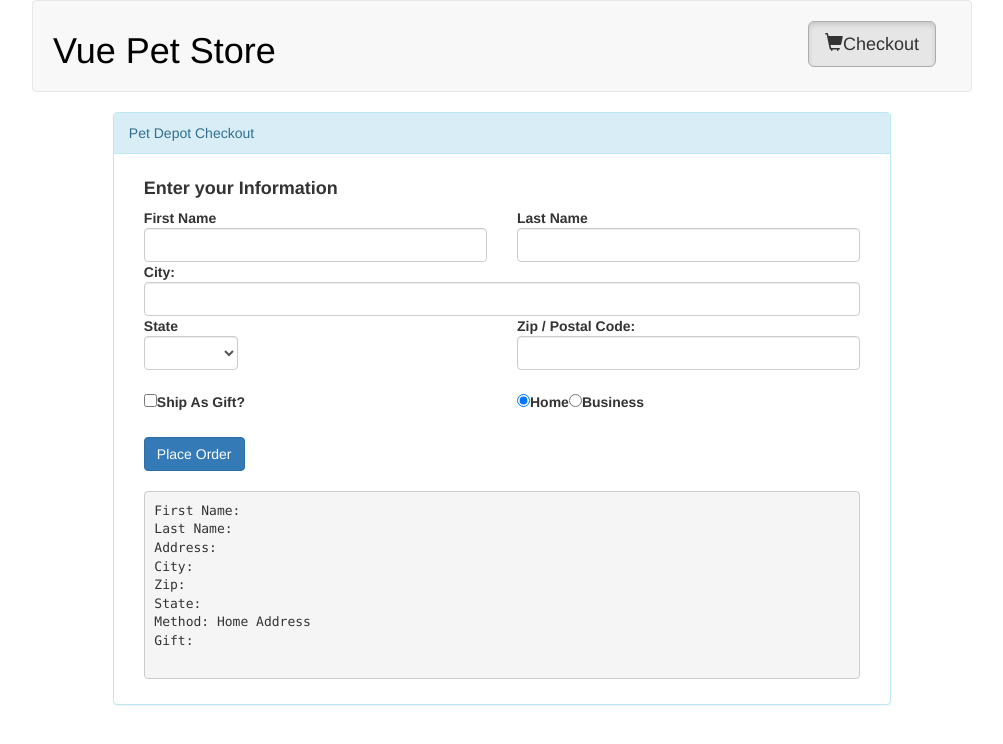
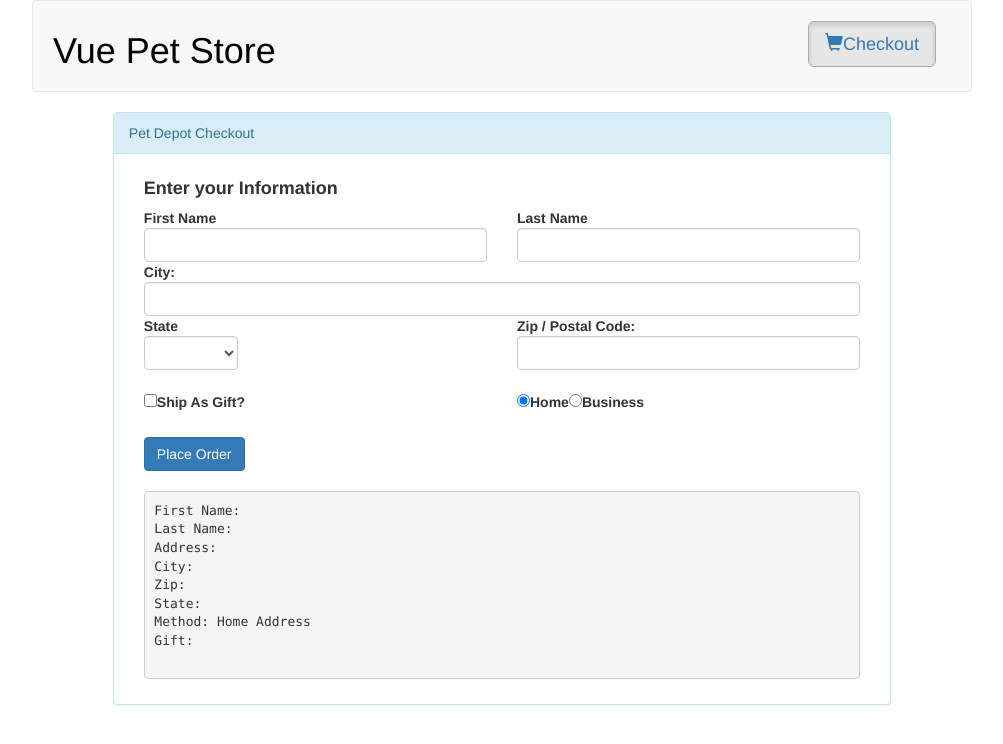
Before and after one commit to AnatoliiMikhov/petstore-vue, a Vue app: page /form in a window 1280 px wide. Shown: the top 744 px of the page, without its empty margins (138-1141 px from the left). Built offline with nearby package versions, Linux system fonts and the light colour scheme.

Commit message:
changed link color

```diff
--- a/src/components/Header.vue
+++ b/src/components/Header.vue
@@ -45,4 +45,7 @@ a {
   text-decoration: none;
   color: black;
 }
+.router-link-exact-active {
+  color: #337ab7;
+}
 </style>
```
